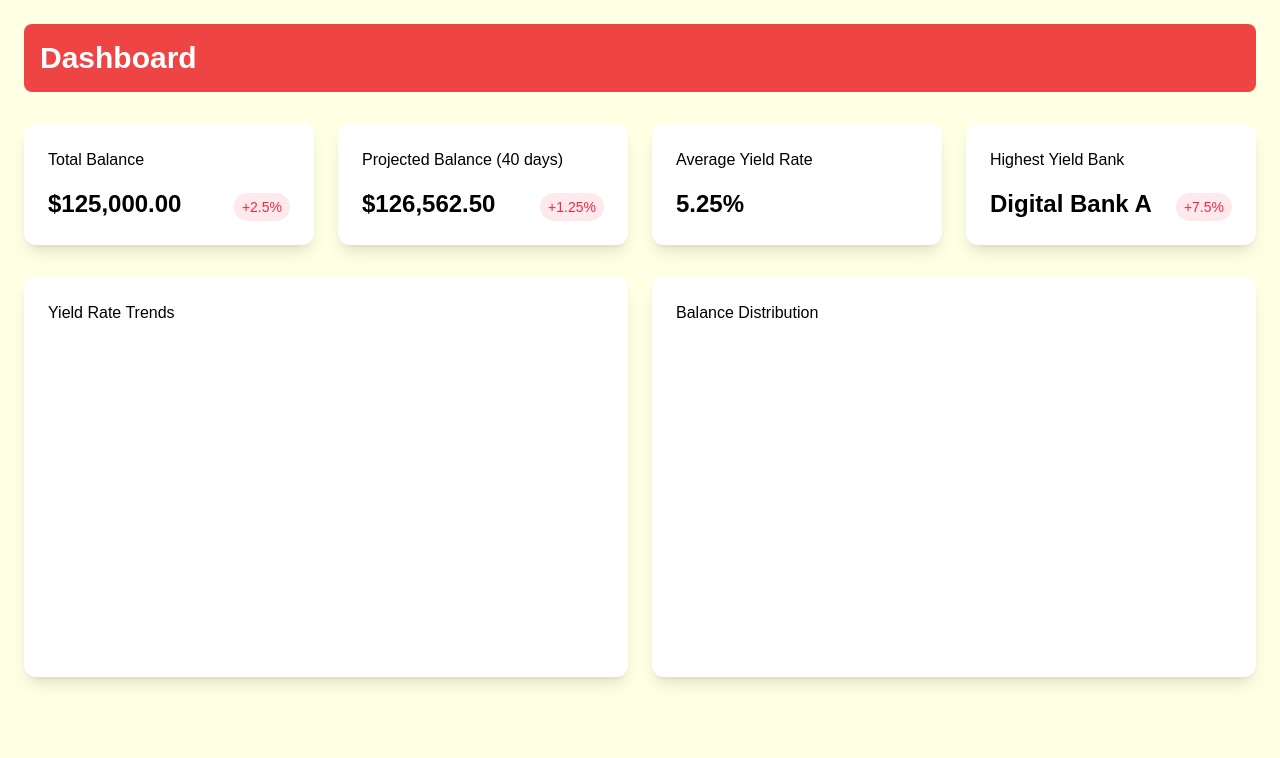
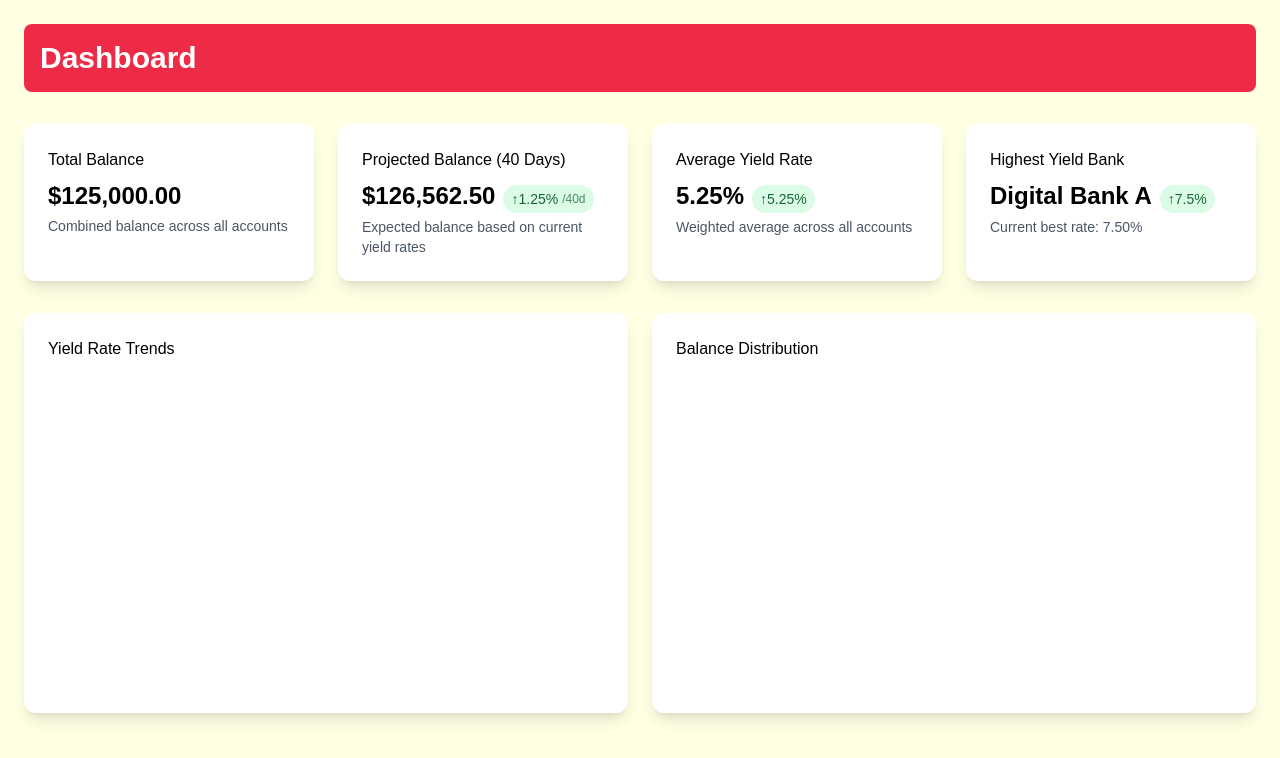
Before and after one commit to andrewnms/yield_hunter_v2, a Next.js app: page /dashboard in a window 1280 px wide. Shown: the top 758 px of the page. Built offline with nearby package versions, Linux system fonts and the light colour scheme.

Commit message:
Added cards

```diff
--- a/components/dashboard/Dashboard.tsx
+++ b/components/dashboard/Dashboard.tsx
@@ -1,6 +1,5 @@
 import { Suspense } from 'react';
-import MetricCard from './MetricCard';
-import { formatCurrency, formatPercentage } from '@/lib/formatters';
+import FinancialSummary from './FinancialSummary';
 
 interface DashboardProps {
   data: {
@@ -17,40 +16,11 @@ interface DashboardProps {
 const Dashboard = ({ data }: DashboardProps) => {
   return (
     <div className="p-6">
-      <div className="mb-8 p-4 rounded-lg bg-red-500">
+      <div className="mb-8 p-4 rounded-lg bg-primary">
         <h1 className="text-3xl font-bold text-white">Dashboard</h1>
       </div>
 
-      <div className="grid grid-cols-1 md:grid-cols-2 lg:grid-cols-4 gap-6">
-        <MetricCard
-          title="Total Balance"
-          value={formatCurrency(data.totalBalance)}
-          trend={{ value: 2.5, isPositive: true }}
-        />
-
-        <MetricCard
-          title="Projected Balance (40 days)"
-          value={formatCurrency(data.projectedBalance)}
-          trend={{
-            value: ((data.projectedBalance - data.totalBalance) / data.totalBalance) * 100,
-            isPositive: data.projectedBalance > data.totalBalance
-          }}
-        />
-
-        <MetricCard
-          title="Average Yield Rate"
-          value={formatPercentage(data.averageYield)}
-        />
-
-        <MetricCard
-          title="Highest Yield Bank"
-          value={`${data.highestYield.bank}`}
-          trend={{
-            value: data.highestYield.rate,
-            isPositive: true
-          }}
-        />
-      </div>
+      <FinancialSummary data={data} />
 
       <div className="mt-8">
         <Suspense fallback={<div className="text-center text-black">Loading charts...</div>}>
--- /dev/null
+++ b/components/dashboard/FinancialSummary.tsx
@@ -0,0 +1,72 @@
+import { useMemo } from 'react';
+import FinancialSummaryCard from './FinancialSummaryCard';
+import { formatCurrency, formatPercentage } from '@/lib/formatters';
+
+interface FinancialData {
+  totalBalance: number;
+  projectedBalance: number;
+  averageYield: number;
+  highestYield: {
+    bank: string;
+    rate: number;
+  };
+}
+
+interface FinancialSummaryProps {
+  data: FinancialData;
+  loading?: boolean;
+}
+
+const FinancialSummary = ({ data, loading = false }: FinancialSummaryProps) => {
+  const projectedGrowth = useMemo(() => {
+    if (loading) return 0;
+    return ((data.projectedBalance - data.totalBalance) / data.totalBalance) * 100;
+  }, [data.projectedBalance, data.totalBalance, loading]);
+
+  return (
+    <div className="grid grid-cols-1 md:grid-cols-2 lg:grid-cols-4 gap-6">
+      <FinancialSummaryCard
+        title="Total Balance"
+        value={formatCurrency(data.totalBalance)}
+        description="Combined balance across all accounts"
+        loading={loading}
+      />
+
+      <FinancialSummaryCard
+        title="Projected Balance (40 Days)"
+        value={formatCurrency(data.projectedBalance)}
+        description="Expected balance based on current yield rates"
+        trend={{
+          value: Number(projectedGrowth.toFixed(2)),
+          isPositive: projectedGrowth > 0,
+          timeframe: '40d'
+        }}
+        loading={loading}
+      />
+
+      <FinancialSummaryCard
+        title="Average Yield Rate"
+        value={formatPercentage(data.averageYield)}
+        description="Weighted average across all accounts"
+        trend={{
+          value: data.averageYield,
+          isPositive: true
+        }}
+        loading={loading}
+      />
+
+      <FinancialSummaryCard
+        title="Highest Yield Bank"
+        value={data.highestYield.bank}
+        description={`Current best rate: ${formatPercentage(data.highestYield.rate)}`}
+        trend={{
+          value: data.highestYield.rate,
+          isPositive: true
+        }}
+        loading={loading}
+      />
+    </div>
+  );
+};
+
+export default FinancialSummary;
--- /dev/null
+++ b/components/dashboard/FinancialSummaryCard.tsx
@@ -0,0 +1,62 @@
+import { ReactNode } from 'react';
+
+interface FinancialSummaryCardProps {
+  title: string;
+  value: string;
+  description?: string;
+  trend?: {
+    value: number;
+    isPositive: boolean;
+    timeframe?: string;
+  };
+  icon?: ReactNode;
+  loading?: boolean;
+}
+
+const FinancialSummaryCard = ({
+  title,
+  value,
+  description,
+  trend,
+  icon,
+  loading = false,
+}: FinancialSummaryCardProps) => {
+  if (loading) {
+    return (
+      <div className="bg-white rounded-xl shadow-lg p-6 animate-pulse">
+        <div className="h-4 bg-gray-200 rounded w-1/2 mb-4"></div>
+        <div className="h-8 bg-gray-200 rounded w-3/4"></div>
+      </div>
+    );
+  }
+
+  return (
+    <div className="bg-white rounded-xl shadow-lg p-6 transition-transform hover:scale-[1.02] hover:shadow-xl">
+      <div className="flex items-center justify-between mb-2">
+        <h3 className="text-black font-medium">{title}</h3>
+        {icon && <span className="text-primary">{icon}</span>}
+      </div>
+
+      <div className="flex items-baseline space-x-2 mb-1">
+        <p className="text-2xl font-bold text-black">{value}</p>
+        {trend && (
+          <span
+            className={`px-2 py-1 rounded-full text-sm flex items-center ${
+              trend.isPositive ? 'bg-green-100 text-green-800' : 'bg-red-100 text-red-800'
+            }`}
+          >
+            {trend.isPositive ? '↑' : '↓'}
+            {Math.abs(trend.value)}%
+            {trend.timeframe && <span className="ml-1 text-xs opacity-75">/{trend.timeframe}</span>}
+          </span>
+        )}
+      </div>
+
+      {description && (
+        <p className="text-sm text-gray-600 mt-1">{description}</p>
+      )}
+    </div>
+  );
+};
+
+export default FinancialSummaryCard;
```
